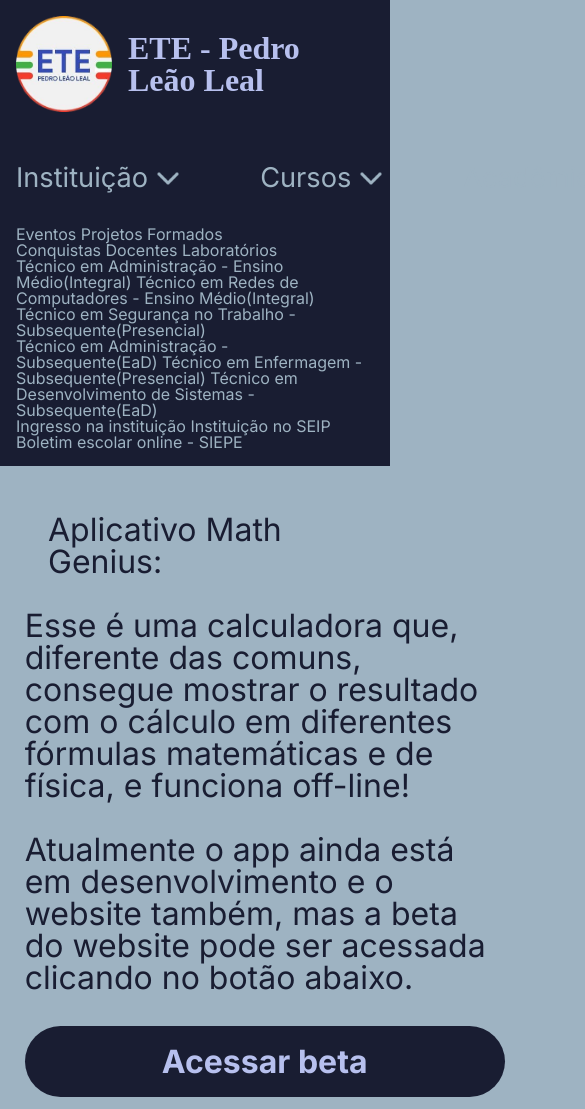
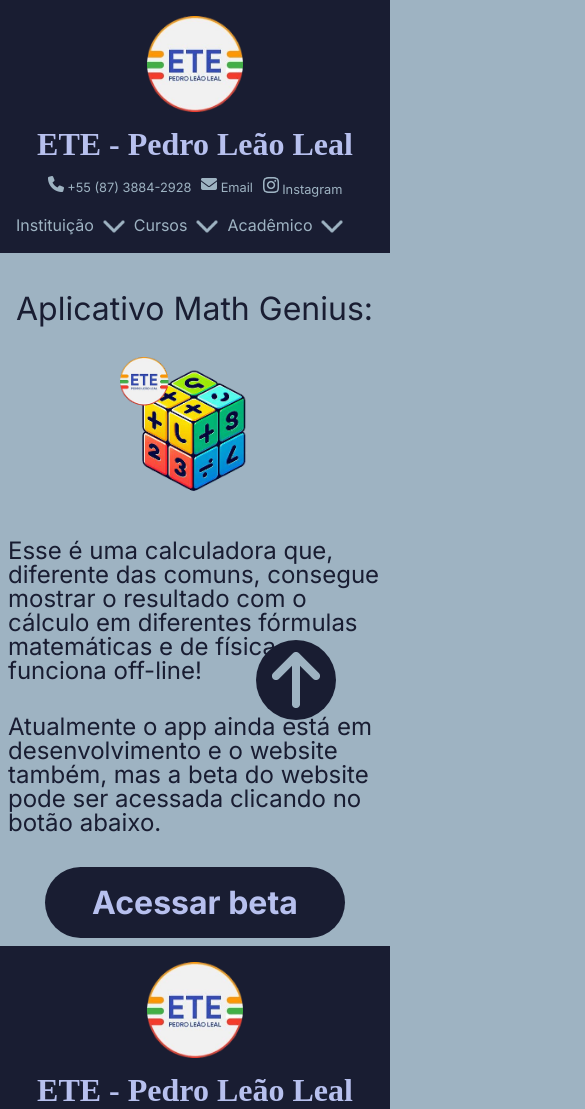
Before and after one commit to WesllenAraujo/ETE-PedroLeaoLeal, a website: page src/institution/projects.html in a window 390 px wide. Shown: the top 1109 px of the page, 585 px wide, since content can reach past the window. Drawn offline with nearby package versions, Linux system fonts and the light colour scheme; files whose address does not match are found by name.

Commit message:
Add first version of responfivity on conquer page, projects page and formeds page. Add ETE Instagram link on contact menu. Update README.md.

```diff
--- a/src/css/responsive.css
+++ b/src/css/responsive.css
@@ -84,7 +84,6 @@
     .up-button-content {
         margin: 50rem 0 0 80%;
     }
-    /* event style */
     .ete-title {
         margin: 0 0 2rem .5rem;
     }
@@ -94,6 +93,15 @@
     .inclusion-carousels-row {
         flex-wrap: wrap;
         gap: 2rem;
+    }
+    .project {
+        padding: .5rem;
+    }
+    .math-genius-icon {
+        width: 40%;
+    }
+    .formeds-students-image {
+        height: 20rem;
     }
 }
 @media(max-width:550px) {
@@ -137,6 +145,12 @@
     .footer-anchor {
         width: 100%;
     }
+    .contact-content {
+        gap: .6rem;
+    }
+    .contact-item {
+        font-size: .8rem;
+    }
     footer {
         flex-direction: column;
     }
@@ -144,9 +158,22 @@
         margin-top: 1rem;
         justify-content: center;
     }
-    /* event style */
+    .formeds-students-image {
+        width: 95%;
+        height: 15rem;
+    }
     .graphic-content {
         width: 100%;
+    }
+    .math-genius-content-column {
+        width: 100%;
+    }
+    .math-genius-description {
+        font-size: 1.5rem;
+        width: 100%;
+    }
+    .math-genius-button {
+        width: 80%;
     }
 }
 @media(max-width:400px) {
@@ -158,4 +185,7 @@
     .anchor-title {
         font-size: 1.8rem;
     }
+    .primary-menu-content {
+        gap: .2rem;
+    }
 }
--- a/src/css/style.css
+++ b/src/css/style.css
@@ -533,6 +533,7 @@
     justify-content: center;
     align-items: center;
     gap: 2rem;
+    flex-wrap: wrap;
 }
 .math-genius-content-column {
     width: 45rem;
@@ -541,7 +542,7 @@
     align-items: center;
     gap: 2rem;
 }
-.math-genius-descript {
+.math-genius-description {
     font-size: 2rem;
     width: 100%;
 }
--- a/src/institution/projects.html
+++ b/src/institution/projects.html
@@ -7,6 +7,7 @@
     <link rel="icon" type="image/png" href="../images/ETE-logo.png">
     <link rel="stylesheet" href="../css/reset.css">
     <link rel="stylesheet" href="../css/style.css">
+    <link rel="stylesheet" href="../css/responsive.css">
     <script src="https://cdn.jsdelivr.net/npm/chart.js"></script>
 </head>
 <body>
@@ -20,43 +21,36 @@
                 <h1>ETE - Pedro Leão Leal</h1>
             </a>
         </div>
+        <nav class="contact-content">
+            <a href="tel:+558738842928" class="contact-item"><img src="../images/icons/phone-icon.png" alt="Icone de telefone" class="contact-icon"> +55 (87) 3884-2928</a>
+            <a href="mailto:etebelmonte@gmail.com" class="contact-item"><img src="../images/icons/mail-icon.png" alt="Icone de email" class="contact-icon"> Email</a>
+            <a href="https://www.instagram.com/etepedroleaoleal?utm_source=ig_web_button_share_sheet&igsh=ZDNlZDc0MzIxNw==" class="contact-item" target="_blank"><img src="../images/icons/instagram-icon.png" alt="Icone do Instagram" class="contact-icon"> Instagram</a>
+        </nav>
         <nav class="primary-menu-content">
             <button class="primary-menu-button">Instituição <img src="../images//icons/arrow.png" alt="Flecha" class="menu-arrow"></button>
             <button class="primary-menu-button">Cursos <img src="../images/icons/arrow.png" alt="Flecha" class="menu-arrow"></button>
             <button class="primary-menu-button">Acadêmico <img src="../images/icons/arrow.png" alt="Flecha" class="menu-arrow"></button>
-            <nav class="contact-content">
-                <a href="tel:+558738842928" class="contact-item"><img src="../images/icons/phone-icon.png" alt="Icone de telefone" class="contact-icon"> +55 (87) 3884-2928</a>
-                <a href="mailto:etebelmonte@gmail.com" class="contact-item"><img src="../images/icons/mail-icon.png" alt="Icone de email" class="contact-icon"> Email</a>
-            </nav>
         </nav>
-        <nav class="subMenu institutionSubMenu">
-            <div class="MenuRow">
-                <a href="./events.html" class="subMenuItem">Eventos</a>
-                <a href="./projects.html" class="subMenuItem">Projetos</a>
-                <a href="./formeds.html" class="subMenuItem">Formados</a>
-            </div>
-            <div class="MenuRow">
-                <a href="./conquer.html" class="subMenuItem">Conquistas</a>
-                <a href="#" class="subMenuItem">Docentes</a>
-                <a href="#" class="subMenuItem">Laboratórios</a>
-            </div>
+        <nav class="sub-menu institution-sub-menu">
+                <a href="./events.html" class="sub-menu-item">Eventos</a>
+                <a href="./projects.html" class="sub-menu-item">Projetos</a>
+                <a href="./formeds.html" class="sub-menu-item">Formados</a>
+                <a href="./conquer.html" class="sub-menu-item">Conquistas</a>
+                <a href="#" class="sub-menu-item">Docentes</a>
+                <a href="#" class="sub-menu-item">Laboratórios</a>
         </nav>
-        <nav class="subMenu courseSubMenu">
-            <div class="MenuColumn">
-                <a href="#" class="subMenuItem">Técnico em Administração - Ensino Médio(Integral)</a>
-                <a href="#" class="subMenuItem">Técnico em Redes de Computadores - Ensino Médio(Integral)</a>
-                <a href="#" class="subMenuItem">Técnico em Segurança no Trabalho - Subsequente(Presencial)</a>
-            </div>
-            <div class="MenuColumn">
-                <a href="#" class="subMenuItem">Técnico em Administração - Subsequente(EaD)</a>
-                <a href="#" class="subMenuItem">Técnico em Enfermagem - Subsequente(Presencial)</a>
-                <a href="#" class="subMenuItem">Técnico em Desenvolvimento de Sistemas - Subsequente(EaD)</a>
-            </div>
+        <nav class="sub-menu course-sub-menu">
+                <a href="#" class="sub-menu-item">Técnico em Administração - Ensino Médio(Integral)</a>
+                <a href="#" class="sub-menu-item">Técnico em Redes de Computadores - Ensino Médio(Integral)</a>
+                <a href="#" class="sub-menu-item">Técnico em Segurança no Trabalho - Subsequente(Presencial)</a>
+                <a href="#" class="sub-menu-item">Técnico em Administração - Subsequente(EaD)</a>
+                <a href="#" class="sub-menu-item">Técnico em Enfermagem - Subsequente(Presencial)</a>
+                <a href="#" class="sub-menu-item">Técnico em Desenvolvimento de Sistemas - Subsequente(EaD)</a>
         </nav>
-        <nav class="subMenu academicSubMenu">
-            <a href="#" class="subMenuItem">Ingresso na instituição</a>
-            <a href="https://sisacad.educacao.pe.gov.br/sissel/seip/index.php?p=polo&id=79" class="subMenuItem" target="_blank">Instituição no SEIP</a>
-            <a href="https://www.siepe.educacao.pe.gov.br/" class="subMenuItem" target="_blank">Boletim escolar online - SIEPE</a>
+        <nav class="sub-menu academic-sub-menu">
+            <a href="#" class="sub-menu-item">Ingresso na instituição</a>
+            <a href="https://sisacad.educacao.pe.gov.br/sissel/seip/index.php?p=polo&id=79" class="sub-menu-item" target="_blank">Instituição no SEIP</a>
+            <a href="https://www.siepe.educacao.pe.gov.br/" class="sub-menu-item" target="_blank">Boletim escolar online - SIEPE</a>
         </nav>
     </header>
     <section class="project math-genius-project">
@@ -64,8 +58,8 @@
         <div class="math-genius-content-row">
             <img src="../images/icons/math-genius-icon.png" alt="Imagem de um cubo mágico 4x4 com vários símbolos matemáticos como divisão, adição, alguns números etc e com quadrados de cor vermelha, verde, amarelo e azul." class="math-genius-icon">
             <div class="math-genius-content-column">
-                <p class="math-genius-descript">Esse é uma calculadora que, diferente das comuns, consegue mostrar o resultado com o cálculo em diferentes fórmulas matemáticas e de física, e funciona off-line!</p>
-                <p class="math-genius-descript">Atualmente o app ainda está em desenvolvimento e o website também, mas a beta do website pode ser acessada clicando  no botão abaixo.</p>
+                <p class="math-genius-description">Esse é uma calculadora que, diferente das comuns, consegue mostrar o resultado com o cálculo em diferentes fórmulas matemáticas e de física, e funciona off-line!</p>
+                <p class="math-genius-description">Atualmente o app ainda está em desenvolvimento e o website também, mas a beta do website pode ser acessada clicando  no botão abaixo.</p>
                 <button class="math-genius-button"><a href="https://wesllenaraujo.github.io/Math-Genius/" target="_blank" class="math-genius-anchor">Acessar beta</a></button>
             </div>
         </div>
@@ -76,10 +70,12 @@
                 <img src="../images/ETE-logo.png" alt="Logo da ETE Pedro Leão Leal" class="ete-anchor-image">
                 <h1 class="footer-title">ETE - Pedro Leão Leal</h1>
             </a>
-            <nav class="footer-contact-content">
-                <a href="tel:+558738842928" class="contact-item"><img src="../images/icons/phone-icon.png" alt="Icone de telefone" class="contact-icon"> +55 (87) 3884-2928</a>
-                <a href="mailto:etebelmonte@gmail.com" class="contact-item"><img src="../images/icons/mail-icon.png" alt="Icone de email" class="contact-icon"> Email</a>
-            </nav>
+        </div>
+        <nav class="footer-contact-content">
+            <a href="tel:+558738842928" class="contact-item"><img src="../images/icons/phone-icon.png" alt="Icone de telefone" class="contact-icon"> +55 (87) 3884-2928</a>
+            <a href="mailto:etebelmonte@gmail.com" class="contact-item"><img src="../images/icons/mail-icon.png" alt="Icone de email" class="contact-icon"> Email</a>
+            <a href="https://www.instagram.com/etepedroleaoleal?utm_source=ig_web_button_share_sheet&igsh=ZDNlZDc0MzIxNw==" class="contact-item" target="_blank"><img src="../images/icons/instagram-icon.png" alt="Icone do Instagram" class="contact-icon"> Instagram</a>
+        </nav>
     </footer>
     <script src="../js/main.js"></script>
     <script src="../js/pie-graphic.js"></script>
```
Also changed, not shown: index.html (+2 -0 lines), src/institution/conquer.html (+30 -34 lines), src/institution/events.html (+2 -0 lines), src/institution/formeds.html (+30 -34 lines), README.md, src/images/icons/instagram-icon.png (added).
